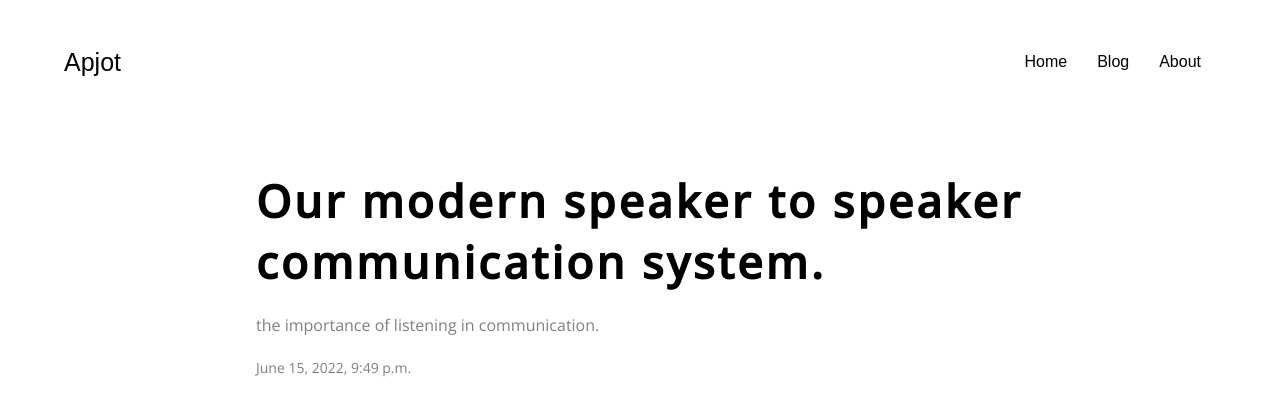
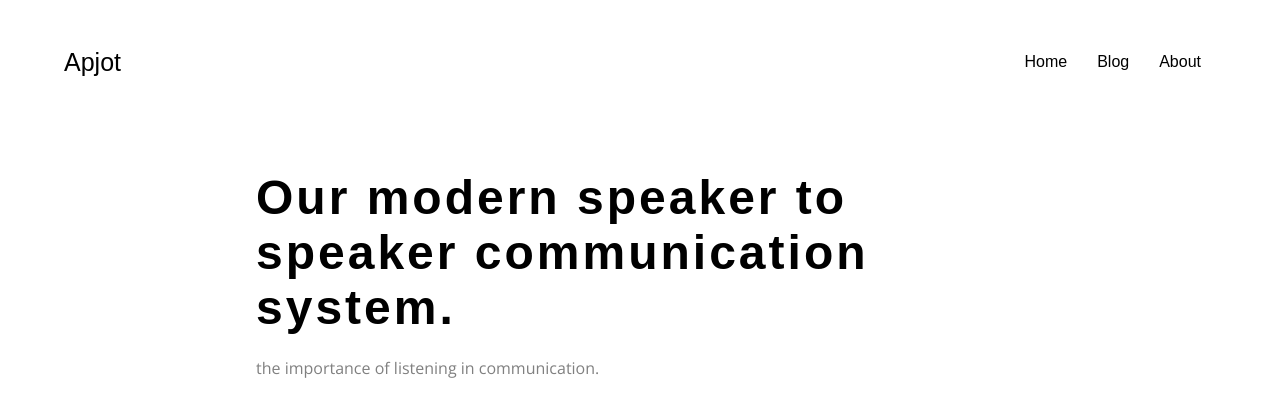
Before and after one commit to nelsonfai/my-apjot, a Django app: a page that uses blog/templates/blog/details.html in a window 1280 px wide. Shown: the top 402 px of the page. Run offline with Django 4.2, Linux system fonts and the light colour scheme; data comes from the database, SQL or seed files in the repository; data that the repository does not hold is empty; parts of the project's set-up code (start-up, migrations or seed data) failed here and were passed over; some libraries are stand-ins or nearby versions; some web fonts are replaced.

Commit message:
Update details.html

```diff
--- a/blog/templates/blog/details.html
+++ b/blog/templates/blog/details.html
@@ -189,7 +189,8 @@
 }
 .article #title{
     letter-spacing: 3px;
-    font-size: calc(1.2em + 2vw);
+    font-size: calc(1.4em + 2vw);
+    font-family: Arial, Helvetica, sans-serif;
 }
 .comment_date{
     color:grey;
```
